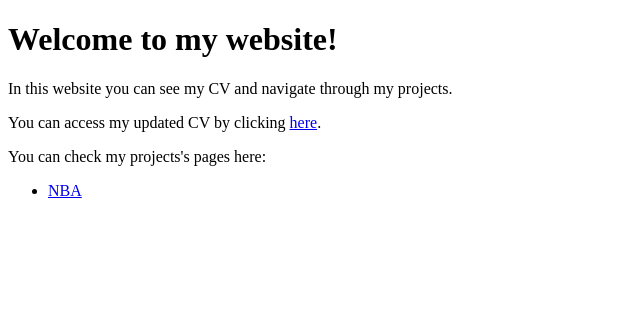
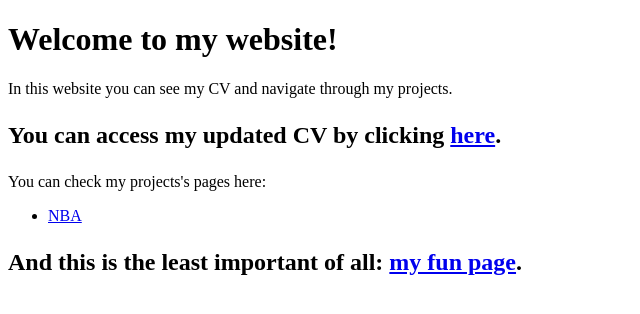
Before and after one commit to botond0401/html, a plain HTML site: page public_html/index.html in a window 1280 px wide. Shown: the whole page, without its empty margins (0-640 px from the left). Drawn offline with Linux system fonts and the light colour scheme.

Commit message:
Added fun.html

```diff
--- a/public_html/index.html
+++ b/public_html/index.html
@@ -10,7 +10,7 @@
 	<p>In this website you can see my CV and navigate through my projects.</p>
 	</header>
 	<section>
-		<p>You can access my updated CV by clicking <a href="files/Botond_Kovacs_CV_english.pdf">here</a>.</p>
+		<h2><p>You can access my updated CV by clicking <a href="files/Botond_Kovacs_CV_english.pdf">here</a>.</p></h2>
 	</section>
 	<nav>
 		<p>You can check my projects's pages here:</p>
@@ -18,5 +18,8 @@
 				<li><a href="nba.html">NBA</a></li>
 			    </ul>
 	</nav>
+	<footer>
+		<h2><p>And this is the least important of all: <a href="fun.html">my fun page</a>.</p></h2>
+	</footer>
 </body>
 </html>
```
